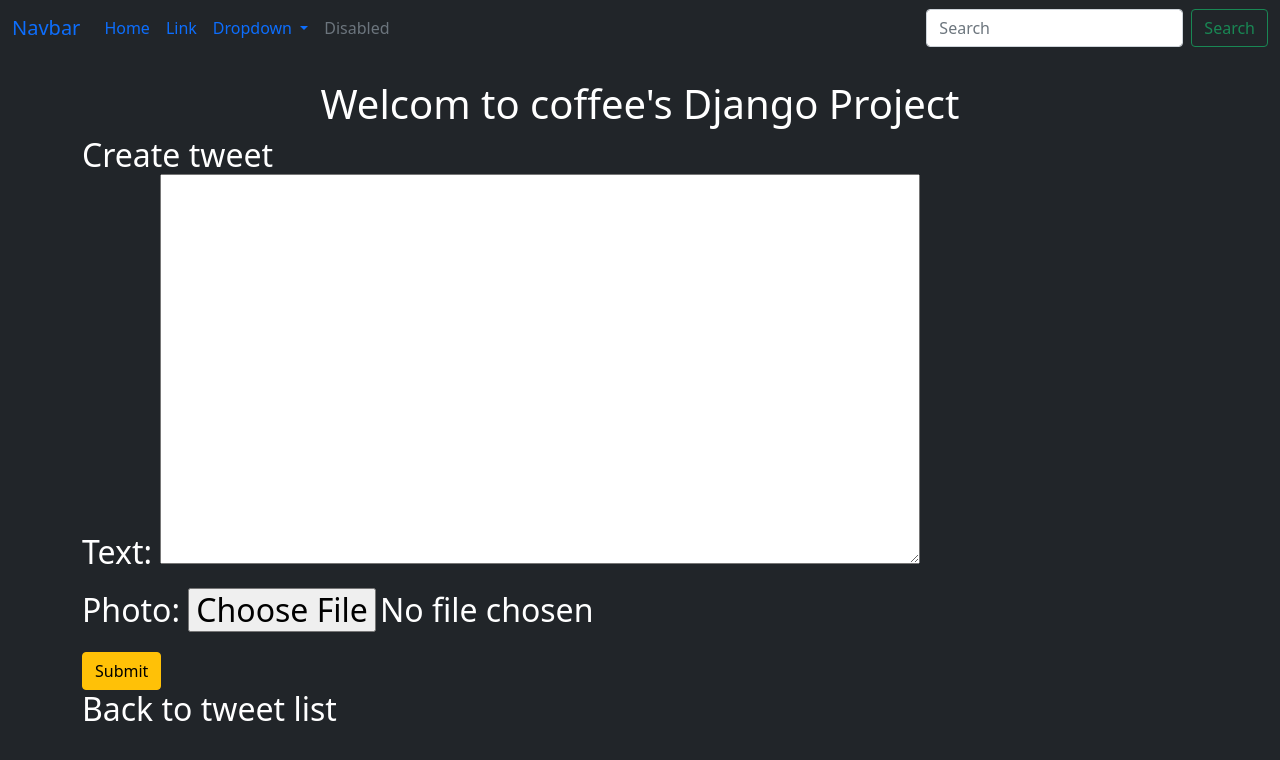
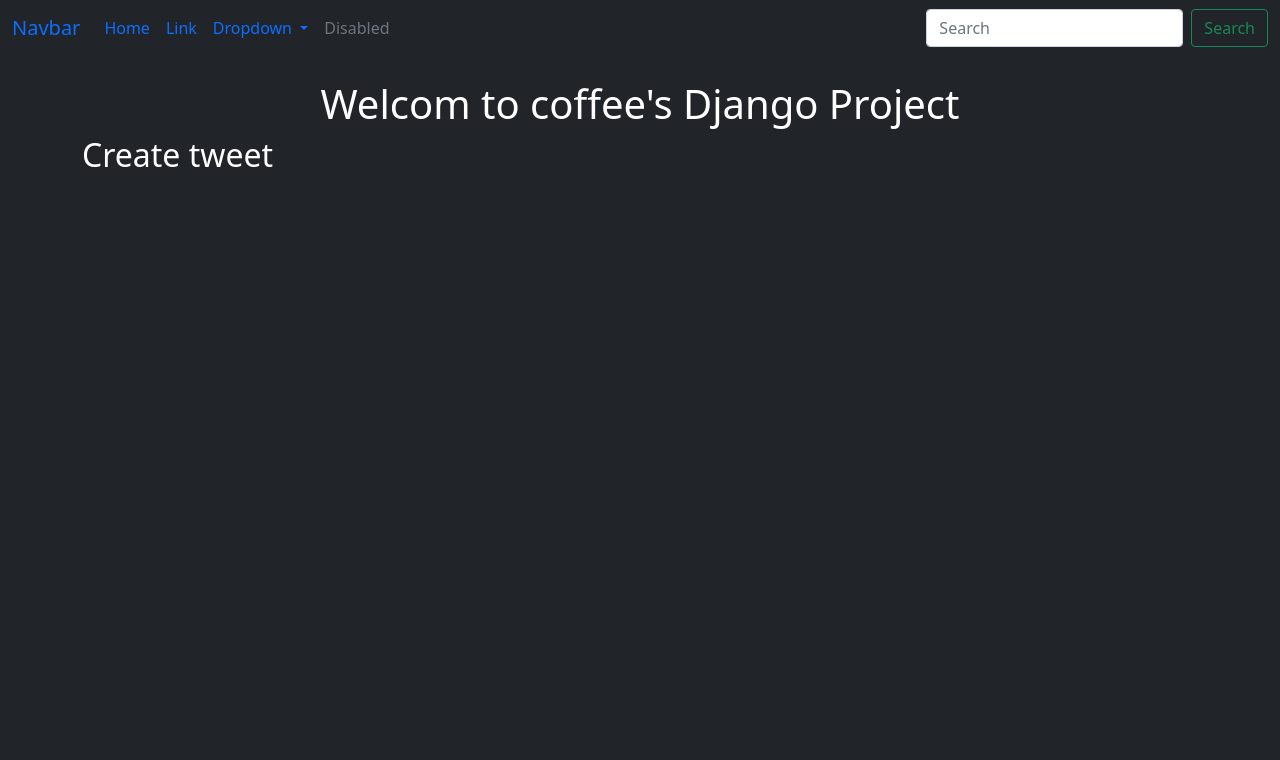
Before and after one commit to yashvi2707/Django_simpleType_project, a Django app: template coffeeheadq/tweet/templates/tweet_form.html in a window 1280 px wide. Shown: the top 760 px of the page. Run offline with Django 5.2, Linux system fonts and the light colour scheme; the template is opened without the code that fills it: values that come from a table or form of the project are taken from there, others are empty.

Commit message:
changes have made

```diff
--- a/coffeeheadq/tweet/templates/tweet_form.html
+++ b/coffeeheadq/tweet/templates/tweet_form.html
@@ -14,12 +14,7 @@ Coffee our tweet
     {% else %}
     Create tweet
     {% endif %}
-    <form method="post" enctype="multipart/form-data"
-    class="form">
-    {{ form.as_p}}
-    <button type="submit" class="btn btn-warning">Submit</button>
-</form>
-<a herf="{% url 'tweet_list' %}">Back to tweet list</a>
+
 </h2>
 
 {% endblock %}
```
